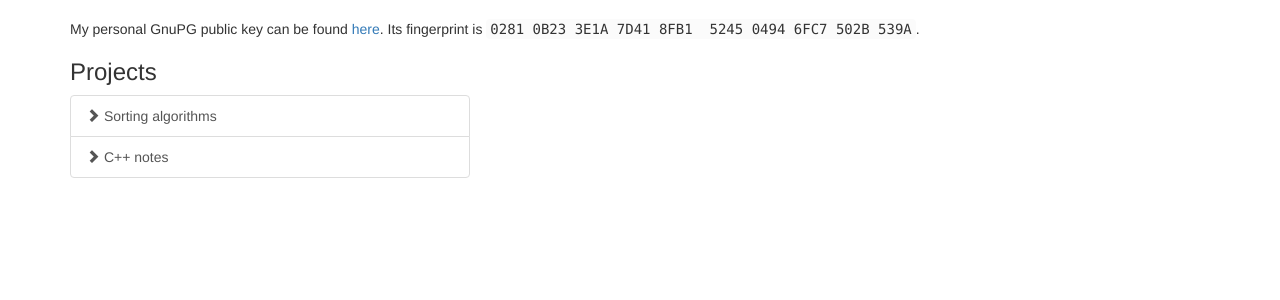
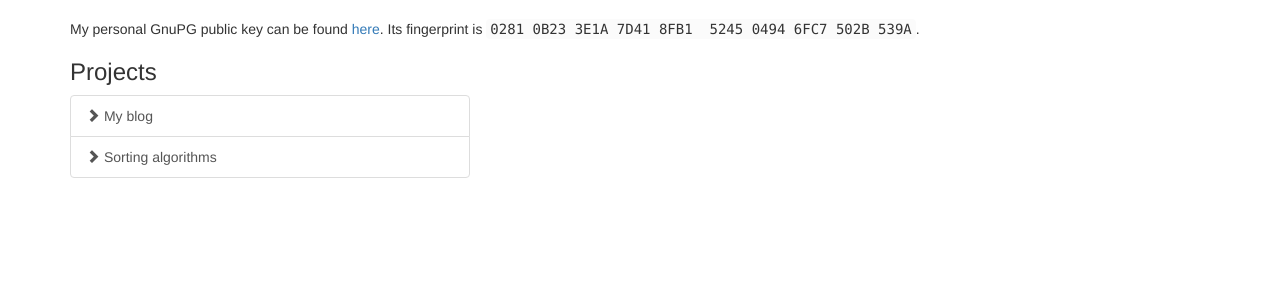
Before and after one commit to egor-tensin/egor-tensin.github.io, a Jekyll site: the page built from index.html, in a window 1280 px wide. Shown: the part 297-597 px from the top of the page. Built offline with Jekyll 4.4.1, drawn with Linux system fonts in a browser that asks for light colours.

Commit message:
cpp-notes is blog now

```diff
--- a/_config.yml
+++ b/_config.yml
@@ -27,7 +27,7 @@ personal_info:
     public_key_url: /gpg.txt
     fingerprint: 0281 0B23 3E1A 7D41 8FB1  5245 0494 6FC7 502B 539A
   projects:
+    - url: /blog/
+      name: My blog
     - url: /sorting-algorithms/
       name: Sorting algorithms
-    - url: /cpp-notes/
-      name: C++ notes
```
